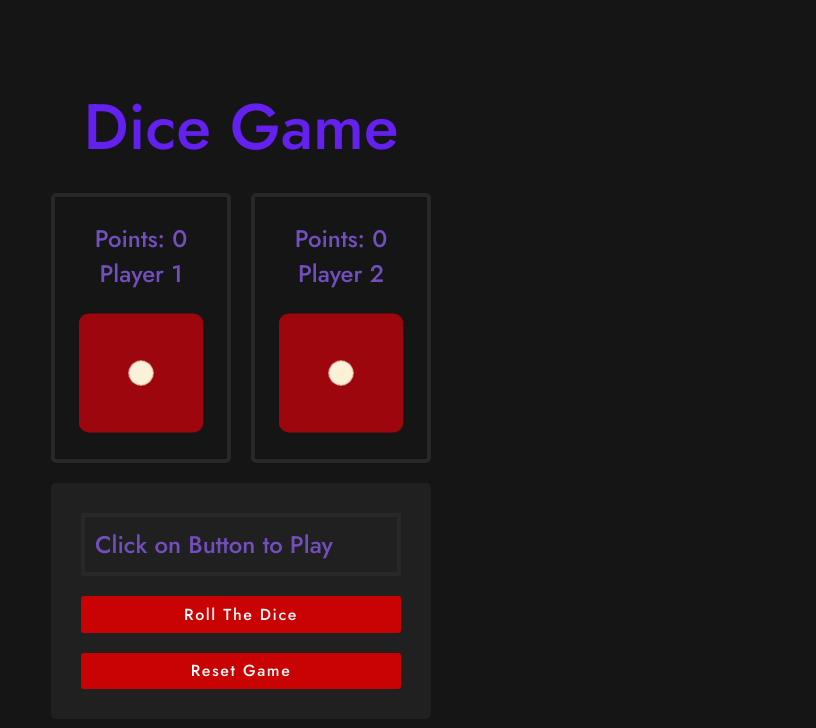
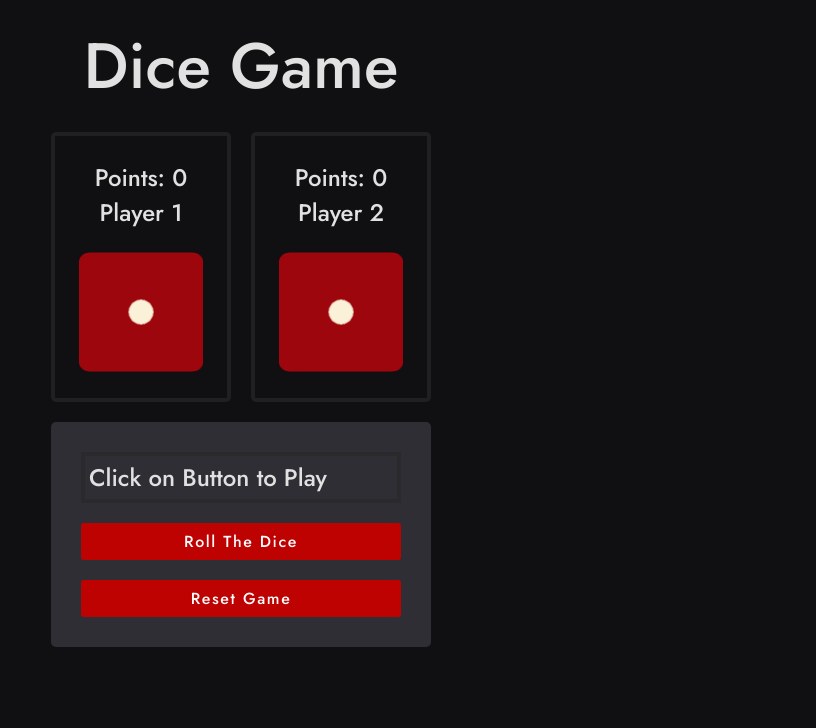
Before and after one commit to Talyslan/Dado_Game, a plain HTML site: page index.html in a window 1280 px wide. Shown: the full height of the page, 399-1215 px from the left. Drawn offline with Linux system fonts and the light colour scheme.

Commit message:
update: design

```diff
--- a/css/cellphone.css
+++ b/css/cellphone.css
@@ -5,7 +5,6 @@
 
     main span {
         font-size: 1rem;
-        color: #734ebd;
     }
 
     .result button {
@@ -20,10 +19,9 @@
 
     main span {
         font-size: .75rem;
-        color: #734ebd;
     }
 
     .result button {
-        font-size: .7rem;
+        font-size: .6rem;
     }
 }
--- a/css/global.css
+++ b/css/global.css
@@ -6,13 +6,15 @@
 }
 
 :root {
-    --borda: rgba(40, 40, 40, 1);
-    --blue: #6320EE;
-    --backBtn: #c90303;
+    --borda: rgba(40, 40, 40, 0.713);
+    --contracor: #302E35;
+    --background: #100F11;
+    --letters: #e1e1e1;
+    --backBtn: #be0202;
     --backBtn-hv: #920202;
     --boxShadowBtn: rgba(146, 2, 2, 0.4);
-    --winner: rgb(23, 118, 206, 0.8);
-    --draw: rgba(230, 131, 39, 0.8);
+    --winner: #60B478;
+    --draw: #7862F8;
 }
 
 body,
@@ -21,8 +23,7 @@ a {
 }
 
 body {
-    background-color: #151516;
-    height: 100vh;
+    background-color: var(--background);
 }
 
 main,
--- a/css/style.css
+++ b/css/style.css
@@ -1,6 +1,6 @@
 main span {
     font-size: 1.5rem;
-    color: #734ebd;
+    color: var(--letters);
 }
 
 img {
@@ -9,7 +9,8 @@ img {
 
 h1 {
     font-size: 4rem;
-    color: var(--blue);
+    margin-top: 20px;
+    color: var(--letters);
 }
 
 .container {
@@ -39,7 +40,7 @@ h1 {
 }
 
 .result {
-    background-color: rgb(32, 32, 32);
+    background-color: var(--contracor);
     width: 100%;
     padding: 30px;
     border-radius: 5px;
@@ -69,7 +70,7 @@ h1 {
 
 .result .answer {
     border: 4px solid var(--borda);
-    padding: 10px;
+    padding: 4px;
 }
 
 
```
